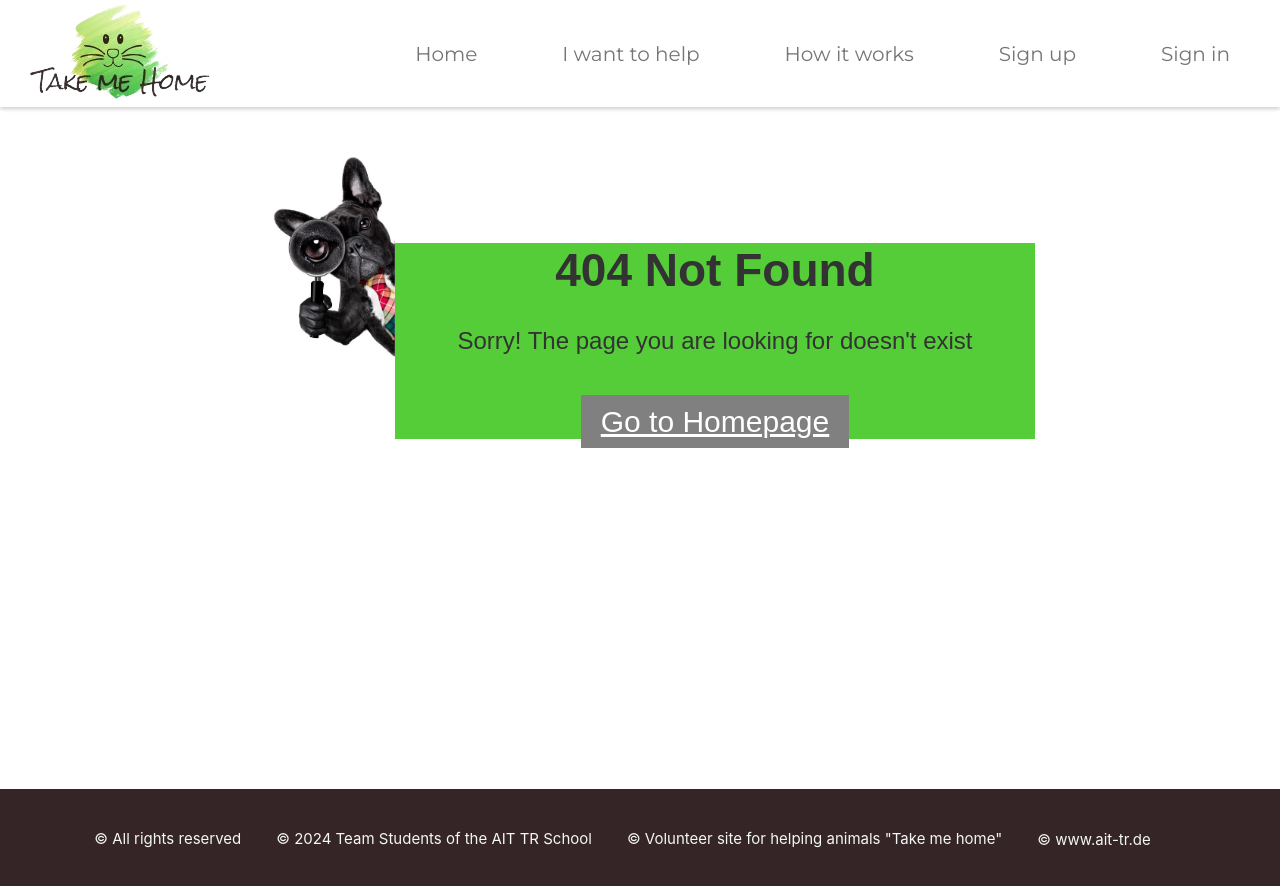
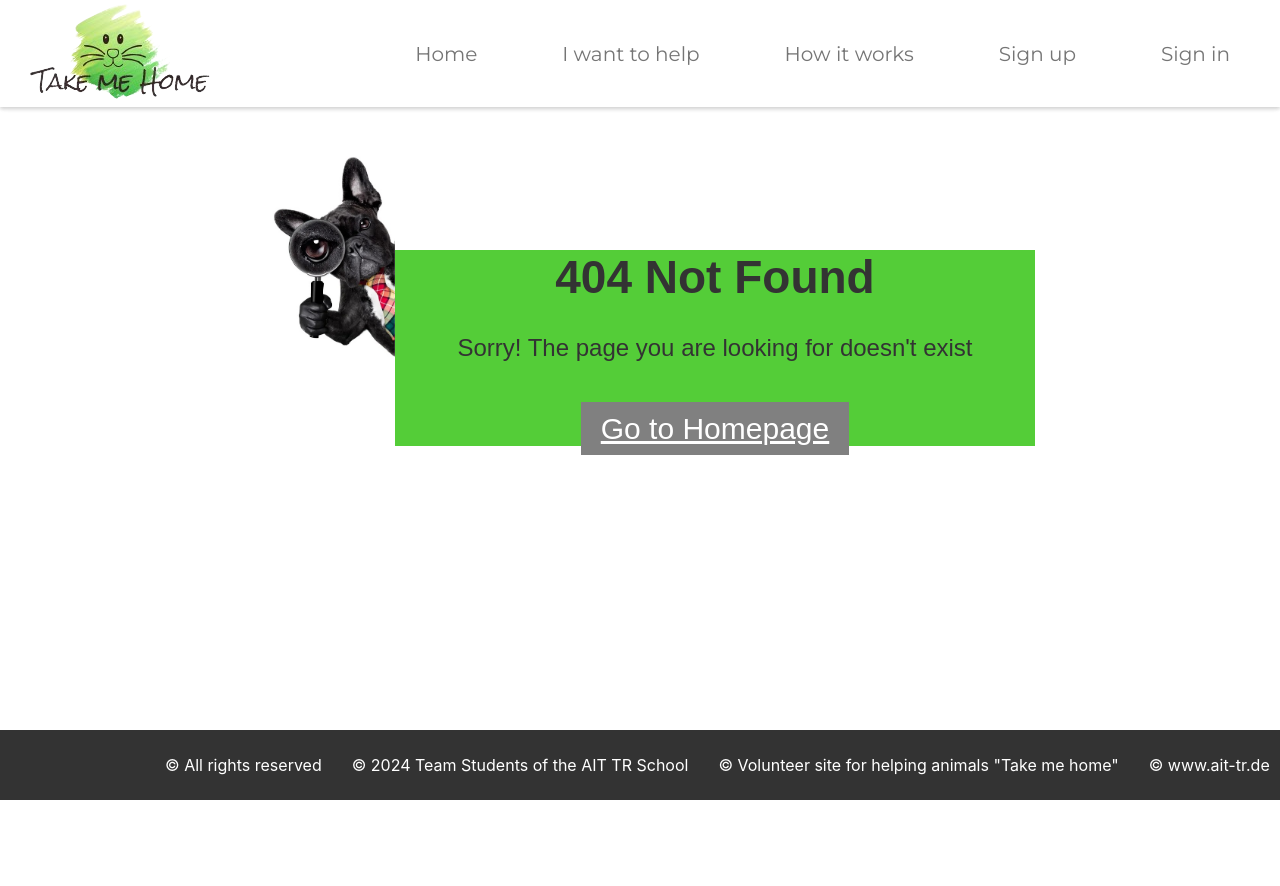
Before and after one commit to Tatyana-Kondr/Scool-project-Frontend, a React (Vite) app: page /login in a window 1280 px wide. Shown: the top 886 px of the page. After the commit the page ends 800 px from the top, so only its background shows below. Built offline with nearby package versions, Linux system fonts and the light colour scheme; what use-query-params would draw is missing.

Commit message:
new_footer

```diff
--- a/src/components/adminCabinet/adminCabinet.module.css
+++ b/src/components/adminCabinet/adminCabinet.module.css
@@ -4,7 +4,7 @@
     background-color: #f5f5f5;
     color: #777575;
     padding-top: 100px;
-    padding-bottom: 350px;
+    padding-bottom: 100px;
   }
 
   .h1Admin {
--- a/src/components/footer/Footer.tsx
+++ b/src/components/footer/Footer.tsx
@@ -1,17 +1,27 @@
-import React from "react"
-import { Link } from "react-router-dom"
-import styles from "./footer.module.css"
+import React, { useEffect, useState } from "react";
+import styles from "./footer.module.css";
+
 export default function Footer() {
+  const [isScrolled, setIsScrolled] = useState(false);
+
+  useEffect(() => {
+    const handleScroll = () => {
+      setIsScrolled(window.scrollY > 0);
+    };
+    window.addEventListener("scroll", handleScroll);
+    return () => {
+      window.removeEventListener("scroll", handleScroll);
+    };
+  }, []);
+
   return (
-    <div className={styles.footerContainer}>
-      <p>© All rights reserved</p>
-      <p>© 2024 Team Students of the AIT TR School</p>
-      <p>© Volunteer site for helping animals "Take me home"</p>
-
-      <a href="https://www.ait-tr.de/en" target="blank" className={styles.a_footer}>© www.ait-tr.de</a>
-
-
-
+    <div className={`${styles.footerContainer} ${isScrolled ? styles.scrolled : ""}`}>
+      <div className={styles.footerContent}>
+        <p>© All rights reserved</p>
+        <p>© 2024 Team Students of the AIT TR School</p>
+        <p>© Volunteer site for helping animals "Take me home"</p>
+        <a href="https://www.ait-tr.de/en" target="_blank" className={styles.aFooter}>© www.ait-tr.de</a>
+      </div>
     </div>
-  )
+  );
 }
--- a/src/components/footer/footer.module.css
+++ b/src/components/footer/footer.module.css
@@ -1,4 +1,4 @@
-.footerContainer {
+/* .footerContainer {
 
     left: 0;
     bottom: 0;
@@ -29,4 +29,50 @@
 .a_footer:hover {
     color: rgb(53, 242, 88);
 
+} */
+
+  .footerContainer {
+    position: fixed;
+    bottom: 0;
+    width: 100%;
+    background-color: rgba(0, 0, 0, 0.8);
+    color: white;
+    text-align: center;
+    padding: 10px 0;
+    transition: background-color 0.5s ease;
+    z-index: 1000;
   }
+
+  .footerContainer.scrolled {
+    background-color: rgba(0, 0, 0, 0.5);
+  }
+
+  .footerContent {
+    display: flex;
+    justify-content: space-evenly;
+    align-items: center;
+    flex-wrap: nowrap;
+    max-width: 1000px;
+    margin: 0 auto;
+    padding: 0 10px;
+  }
+
+  .footerContent p, .footerContent a {
+    margin: 15px;
+    white-space: nowrap;
+  }
+
+  .aFooter {
+    color: white;
+    text-decoration: none;
+    white-space: nowrap;
+  }
+
+  .aFooter:hover {
+    text-decoration: underline;
+  }
+
+  body {
+    padding-bottom: 60px;
+    margin: 0;
+  }
--- a/src/components/login/login.module.css
+++ b/src/components/login/login.module.css
@@ -9,10 +9,9 @@
 .login_container {
   margin-top: 50px;
   padding-top: 150px;
-  padding-bottom: 300px;
+  padding-bottom: 100px;
   position: relative;
   width: 100%;
-  min-height: 700px;
 }
 
 .box_front {
--- a/src/components/newPassword/newPassword.module.css
+++ b/src/components/newPassword/newPassword.module.css
@@ -8,11 +8,10 @@
 }
 .container {
   margin-top: 50px;
-  padding-top: 200px;
-  padding-bottom: 250px;
+  padding-top: 150px;
+  padding-bottom: 100px;
   position: relative;
   width: 100%;
-  min-height: 700px;
 }
 
 .box_front {
--- a/src/components/pageNotFound/page.NotFound.module.css
+++ b/src/components/pageNotFound/page.NotFound.module.css
@@ -2,7 +2,7 @@
   background-color: #54cd38;
   width: 50%;
   text-align: center;
-  margin-top: 93px;
+  margin-top: 100px;
 
 }
 
@@ -13,7 +13,7 @@
   color: #333;
   margin: 0;
   padding-top: 150px;
-  padding-bottom: 350px;
+  padding-bottom: 100px;
 }
 
 .body_pnf img {
--- a/src/features/auth/userList/userList.module.css
+++ b/src/features/auth/userList/userList.module.css
@@ -1,6 +1,6 @@
 .userListContainer {
     margin: 20px;
-    padding: 20px;
+    padding: 40px;
     border: 1px solid #ccc;
     border-radius: 8px;
   }
--- a/src/features/pets/petCard/PetCard.module.css
+++ b/src/features/pets/petCard/PetCard.module.css
@@ -1,6 +1,6 @@
 .container_pet_card {
   margin-top: 150px;
-  margin-bottom: 300px;
+  margin-bottom: 100px;
   display: flex;
   justify-content: center;
   align-items: center;
--- a/src/features/pets/petsList/petsList.module.css
+++ b/src/features/pets/petsList/petsList.module.css
@@ -1,6 +1,6 @@
 .container_petsList {
     padding-top: 150px;
-    padding-bottom: 300px;
+    padding-bottom: 100px;
 }
 
 .dropdown_container {
```
Also changed, not shown: src/components/register/register.module.css (+0 -18 lines).
